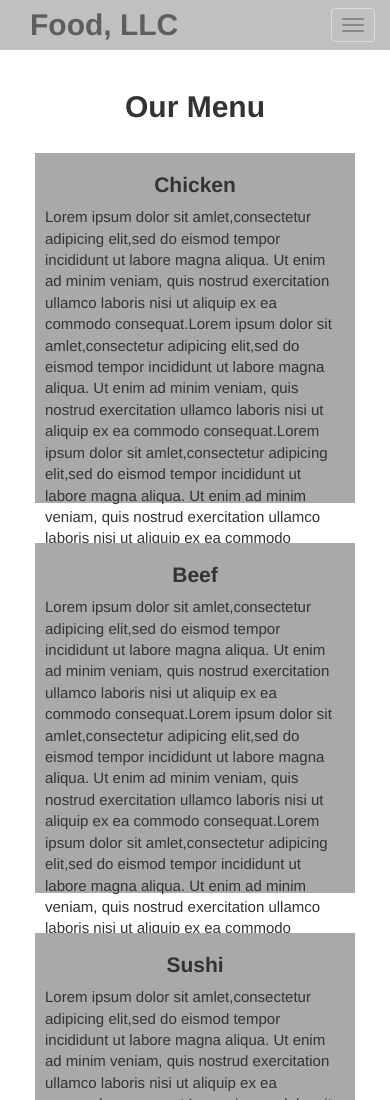
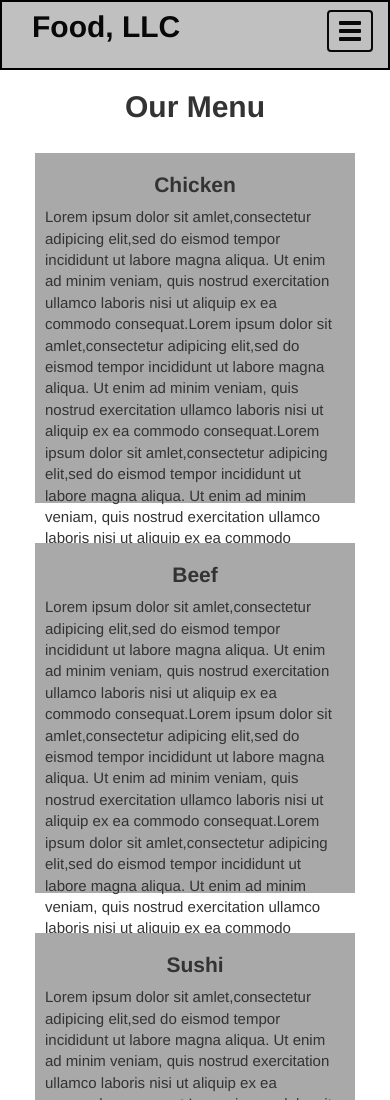
Before and after one commit to Eduard21/module3-solution, a plain HTML site: page index.html in a window 390 px wide. Shown: the top 1100 px of the page. Drawn offline with Linux system fonts and the light colour scheme.

Commit message:
add css/styles.css

```diff
--- a/css/styles.css
+++ b/css/styles.css
@@ -1,7 +1,9 @@
 
-header{ height: 70px;
+nav#header-nav.navbar.navbar-default { height: 70px;
+     border: 2px solid black;
+     margin-bottom: 0px;
+}
 
-}
 body{
 	font-size: 30px;
 
@@ -57,3 +59,9 @@ p{ font-size: 0.5em;
   float: left;
   position: relative;
   margin: 20px;
+}
+
+.navbar-header button.navbar-toggle, .navbar-header .icon-bar
+ {
+    border: 2px solid #080808;
+ }
```
